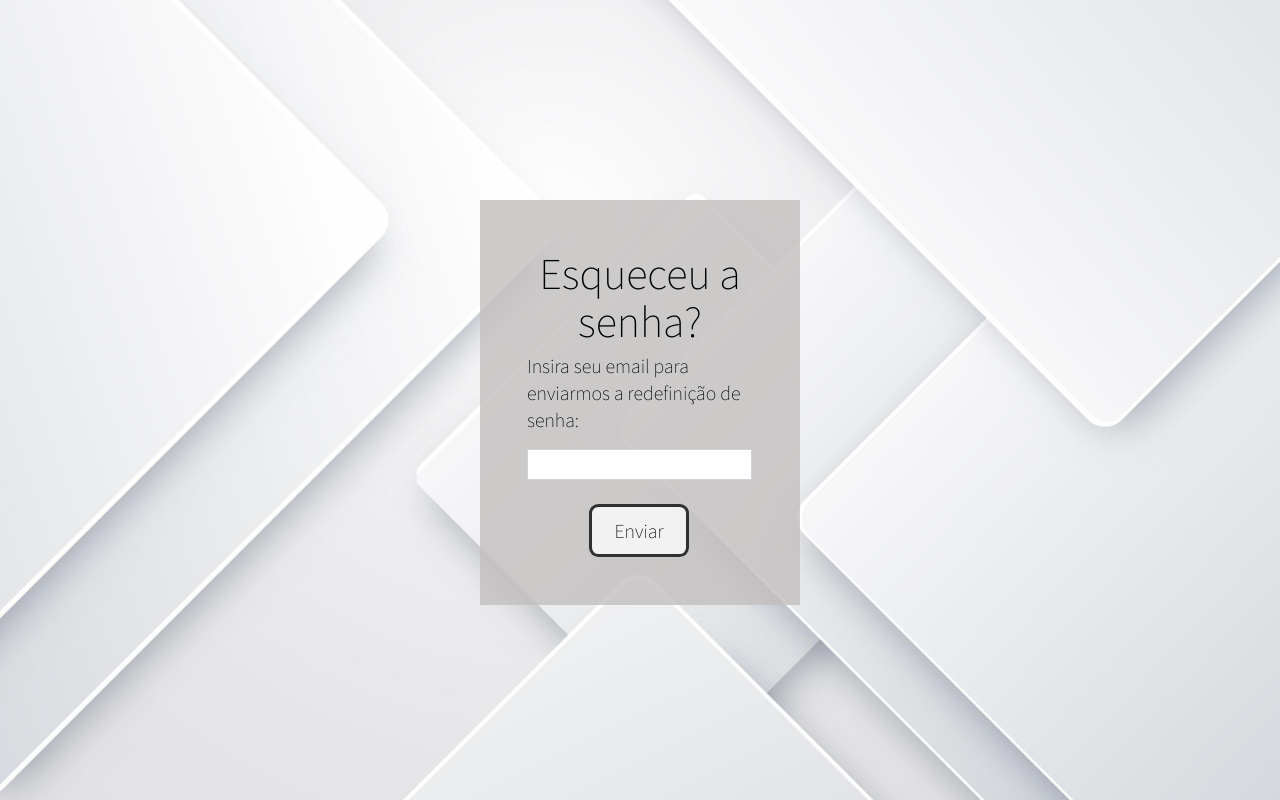
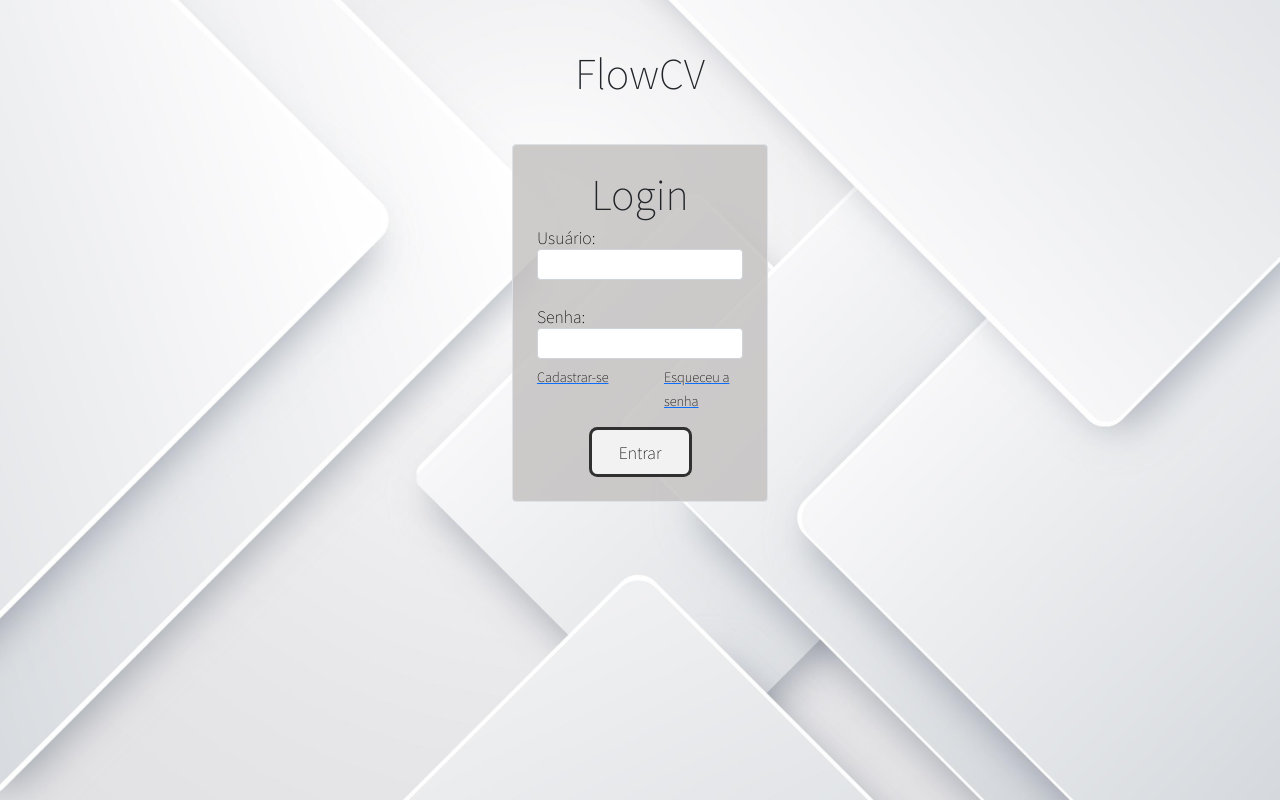
Before and after one commit to GabrielDiniz05/FlowCV, a React (Create React App) app in the folder flowcv-reactapp/: page / in a window 1280 px wide. Built offline with nearby package versions, Linux system fonts and the light colour scheme; a web font is replaced by a local one.

Commit message:
feat: React Router

```diff
--- a/flowcv-reactapp/src/App.jsx
+++ b/flowcv-reactapp/src/App.jsx
@@ -1,12 +1,14 @@
 import logo from './logo.svg';
 import './App.css';
+import { Outlet } from 'react-router-dom';
+import PaginaInicial from './componentes/PaginaInicial';
 import PaginaCadastro from './componentes/PaginaCadastro';
 import PaginaLogin from './componentes/PaginaLogin';
 import PaginaEsqueceuSenha from './componentes/PaginaEsqueceuSenha';
 function App() {
   return (
     <div className="App">
-     <PaginaEsqueceuSenha/>
+     <PaginaLogin/>
     </div>
   );
 }
--- a/flowcv-reactapp/src/componentes/PaginaCadastro.jsx
+++ b/flowcv-reactapp/src/componentes/PaginaCadastro.jsx
@@ -1,4 +1,5 @@
-import React from 'react'
+import React from 'react';
+import { Link } from 'react-router-dom';
 
 function PaginaCadastro() {
     return (
@@ -57,7 +58,9 @@ function PaginaCadastro() {
                     </div>
                     <br />
                 <div className='text-center'>
-                    <button id='All-buttons'>Salvar</button>
+                    <Link to='/'>
+                        <button id='All-buttons'>Salvar</button>
+                    </Link>
                 </div>
                 </form>
             </div>
--- a/flowcv-reactapp/src/componentes/PaginaEsqueceuSenha.jsx
+++ b/flowcv-reactapp/src/componentes/PaginaEsqueceuSenha.jsx
@@ -1,4 +1,5 @@
-import React from 'react'
+import React from 'react';
+import { Link } from 'react-router-dom';
 
 function PaginaEsqueceuSenha() {
   return (
@@ -7,7 +8,11 @@ function PaginaEsqueceuSenha() {
             <h1 id="All-titles">Esqueceu a senha?</h1>
             <p>Insira seu email para enviarmos a redefinição de senha:</p>
             <input className='form-control' type="text" />
-            <div className='container text-center mt-4'><button id='All-buttons'>Enviar</button></div>
+            <div className='container text-center mt-4'>
+              <Link to='/'>
+                <button id='All-buttons'>Enviar</button>
+              </Link>
+            </div>
         </div>
     </div>
   )
--- a/flowcv-reactapp/src/componentes/PaginaLogin.jsx
+++ b/flowcv-reactapp/src/componentes/PaginaLogin.jsx
@@ -1,11 +1,12 @@
-import React from 'react'
+import React from 'react';
+import { Link } from 'react-router-dom';
 
 function PaginaLogin() {
     return (
         <div>
             <h1 id='All-titles' className='text-center mt-5'>FlowCV</h1>
-            <div id="Container-Form-Login" className='container p-5 mt-5 border rounded'>
-                <h1>LOGIN</h1>
+            <div id="Container-Form-Login" className='container p-4 mt-5 border rounded'>
+                <h1>Login</h1>
                 <label id='All-labels' for="razaoSocial">Usuário:</label>
                 <div className="input-group input-group-sm">
                     <input type="text" id="razaoSocial" className="form-control" />
@@ -16,10 +17,22 @@ function PaginaLogin() {
                     <input type="text" id="senha" className="form-control" />
                 </div>
                 <div className="row g-5">
-                    <div className="col-md-6"><a id='All-links'>Cadastrar-se</a></div>
-                    <div className="col-md-6"><a id='All-links' href="">Esqueceu a senha</a></div>
+                    <div className="col-md-6">
+                        <Link to='/register'>
+                            <a id='All-links'>Cadastrar-se</a>
+                        </Link>
+                    </div>
+                    <div className="col-md-6">
+                        <Link to='/reset-password'>
+                            <a id='All-links'>Esqueceu a senha</a>
+                        </Link>
+                    </div>
                 </div>
-                <div className='text-center mt-3'><button id='All-buttons'>Entrar</button></div>
+                <div className='text-center mt-3'>
+                    <Link to='/home'>
+                        <button id='All-buttons'>Entrar</button>
+                    </Link>
+                </div>
             </div>
         </div>
     )
--- a/flowcv-reactapp/src/index.js
+++ b/flowcv-reactapp/src/index.js
@@ -1,13 +1,40 @@
 import React from 'react';
 import ReactDOM from 'react-dom/client';
 import './index.css';
+import {
+  createBrowserRouter,
+  RouterProvider
+} from 'react-router-dom';
+import PaginaCadastro from './componentes/PaginaCadastro';
+import PaginaEsqueceuSenha from './componentes/PaginaEsqueceuSenha';
+import PaginaLogin from './componentes/PaginaLogin';
+import PaginaInicial from './componentes/PaginaInicial';
 import App from './App';
 import reportWebVitals from './reportWebVitals';
 
+const router = createBrowserRouter([
+  {
+    path: "/",
+    element: <PaginaLogin/>
+  },
+  {
+    path: "register",
+    element: <PaginaCadastro/>
+  },
+  {
+    path: "reset-password",
+    element: <PaginaEsqueceuSenha/>
+  },
+  {
+    path: "home",
+    element: <PaginaInicial/>
+  },
+
+])
 const root = ReactDOM.createRoot(document.getElementById('root'));
 root.render(
   <React.StrictMode>
-    <App />
+    <RouterProvider router={router} />
   </React.StrictMode>
 );
 
```
Also changed, not shown: 1 other file (tests, documents, lock files or other folders).
